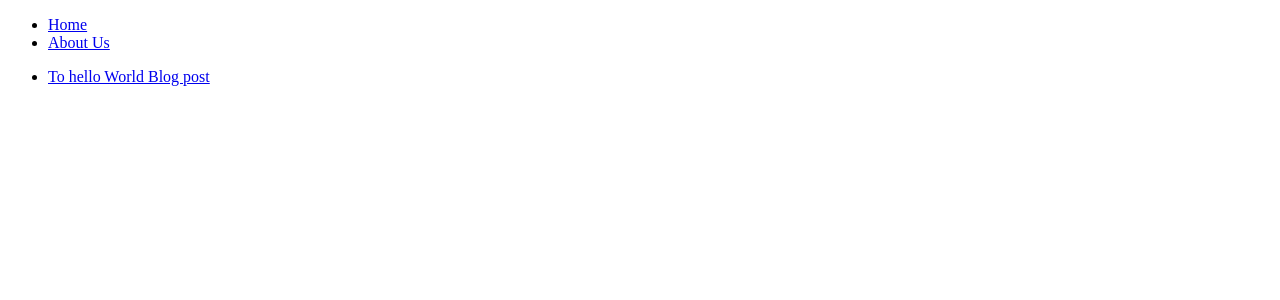
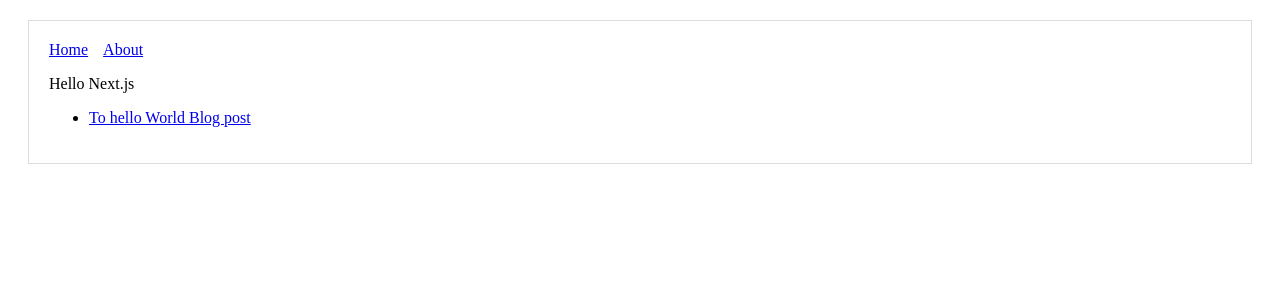
Before and after one commit to luml/helloNext, a Next.js app: page / in a window 1280 px wide. Shown: the top 300 px of the page. Built offline with nearby package versions, Linux system fonts and the light colour scheme.

Commit message:
components

```diff
--- /dev/null
+++ b/components/header.js
@@ -0,0 +1,18 @@
+import Link from 'next/link'
+
+const linkStyle = {
+  marginRight: 15
+}
+
+const Header = () => (
+  <div>
+    <Link href="/">
+      <a style={linkStyle}>Home</a>
+    </Link>
+    <Link href="/about">
+      <a style={linkStyle}>About</a>
+    </Link>
+  </div>
+)
+
+export default Header
--- /dev/null
+++ b/components/layout.js
@@ -0,0 +1,16 @@
+import Header from './header'
+
+const layoutStyle = {
+    margin: 20,
+    padding: 20,
+    border: '1px solid #DDD'
+}
+
+const Layout = props => (
+    <div style={layoutStyle}>
+        <Header />
+        {props.children}
+    </div>
+)
+
+export default Layout;
--- a/pages/about.js
+++ b/pages/about.js
@@ -1,7 +1,9 @@
+import Layout from '../components/layout'
+
 export default function About() {
     return (
-      <div>
+      <Layout>
         <p>This is the about page</p>
-      </div>
+      </Layout>
     );
   }
--- a/pages/index.js
+++ b/pages/index.js
@@ -1,20 +1,10 @@
 import Link from 'next/link'
+import Layout from '../components/layout'
 
 export default function Index() {
     return (
-        <div>
-            <ul>
-                <li>
-                    <Link href="/">
-                        <a>Home</a>
-                    </Link>
-                </li>
-                <li>
-                    <Link href="/about">
-                        <a>About Us</a>
-                    </Link>
-                </li>
-            </ul>
+        <Layout>
+            <p>Hello Next.js</p>
             <ul>
                 <li>
                     <Link href="/blog/[slug]" as="/blog/hello-world">
@@ -22,6 +12,6 @@
                     </Link>
                 </li>
             </ul>
-        </div>
+        </Layout>
     )
 }
```
